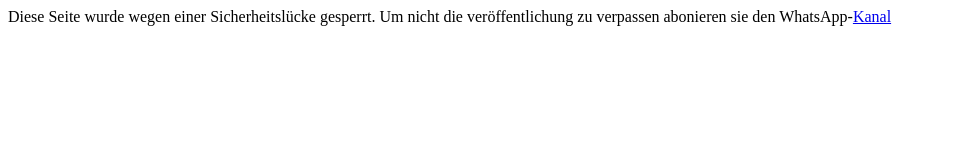
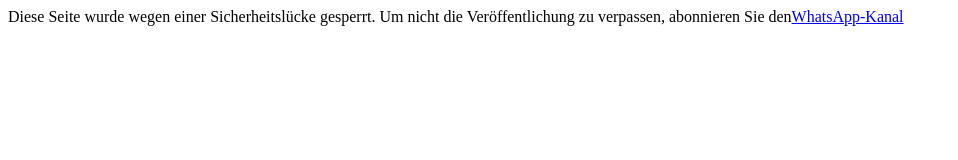
Before and after one commit to Heki-coder/NewEVHOSmember, a plain HTML site: page index.html in a window 1280 px wide. Shown: the whole page, without its empty margins (0-958 px from the left). Drawn offline with Linux system fonts and the light colour scheme.

Commit message:
Mistake in the description

```diff
--- a/index.html
+++ b/index.html
@@ -25,6 +25,6 @@
     <title>Gesperrte Seite</title>
 </head>
 <body>
-    Diese Seite wurde wegen einer Sicherheitslücke gesperrt. Um nicht die veröffentlichung zu verpassen abonieren sie den WhatsApp-<a href="https://whatsapp.com/channel/0029Va9Da4uBlHpbSkQipH3p">Kanal</a>
+    Diese Seite wurde wegen einer Sicherheitslücke gesperrt. Um nicht die Veröffentlichung zu verpassen, abonnieren Sie den<a href="https://whatsapp.com/channel/0029Va9Da4uBlHpbSkQipH3p">WhatsApp-Kanal</a>
 </body>
 </html>
```
